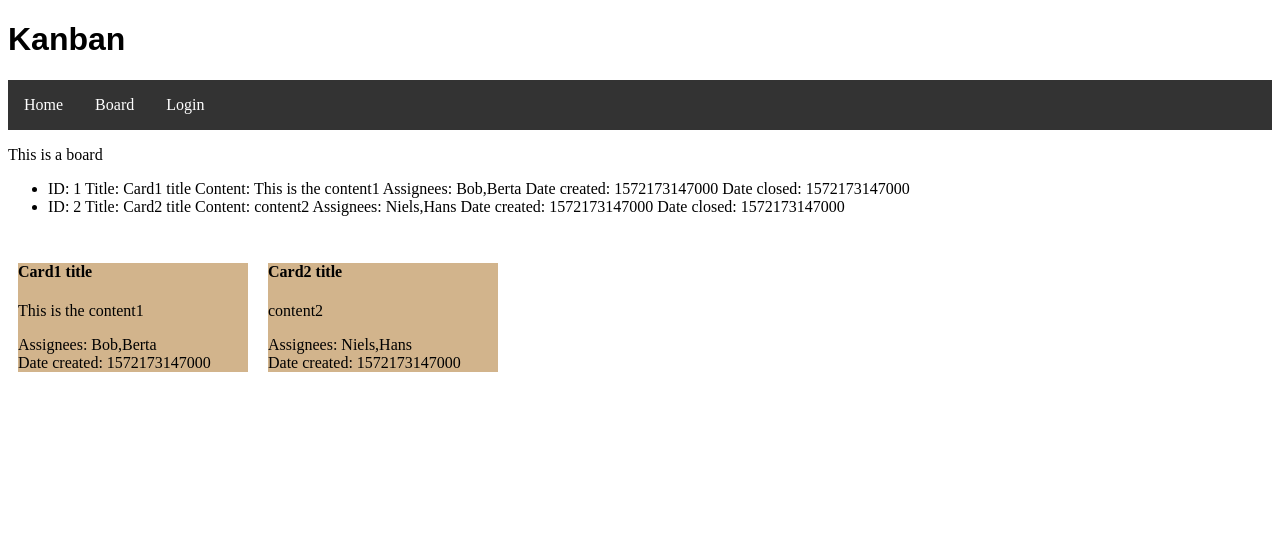
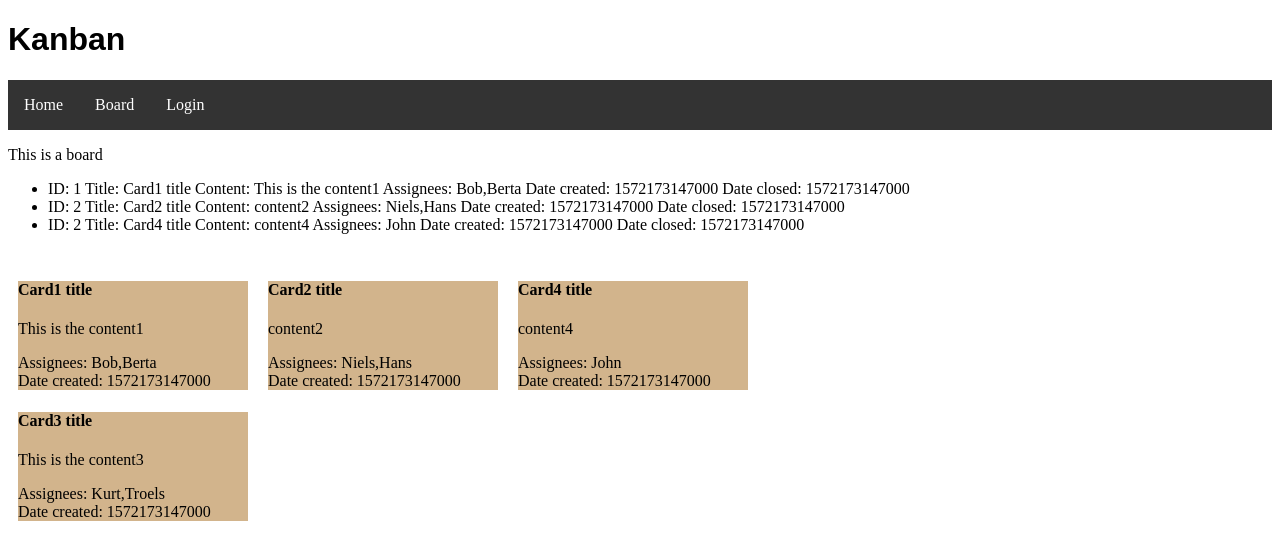
Before and after one commit to Distribution-group5/Kanban, an Angular app in the folder KanbanFrontend/: page /kanbanboard in a window 1280 px wide. Shown: the top 560 px of the page. Built offline with nearby package versions, Linux system fonts and the light colour scheme.

Commit message:
dynamic columns

```diff
--- a/KanbanFrontend/src/app/board/board.component.html
+++ b/KanbanFrontend/src/app/board/board.component.html
@@ -8,10 +8,7 @@
 
 
 <div class="row">
-  <div class="column">
-    <app-card [card]=kanbanBoard.Columns[0][0]></app-card>
+  <div class="column" *ngFor="let column of kanbanBoard.Columns">
+    <app-card *ngFor="let card of column" [card]=card></app-card>
   </div>
-  <div class="column">
-      <app-card [card]=kanbanBoard.Columns[1][0]></app-card>
-    </div>
 </div>
--- a/KanbanFrontend/src/app/board/board.component.ts
+++ b/KanbanFrontend/src/app/board/board.component.ts
@@ -7,7 +7,10 @@ import { Component, OnInit } from '@angular/core';
 })
 export class BoardComponent implements OnInit {
 
-  kanbanBoard = new KanbanBoard(1, "Example", [[new KanbanCard(1, "Card1 title", "This is the content1", ["Bob", "Berta"], Date.now(), Date.now()), new KanbanCard(3, "Card3 title", "This is the content3", ["Kurt", "Troels"], Date.now(), Date.now())], [new KanbanCard(2, "Card2 title", "content2", ["Niels", "Hans"], Date.now(), Date.now())]]);
+  kanbanBoard = new KanbanBoard(1, "Example", [
+    [new KanbanCard(1, "Card1 title", "This is the content1", ["Bob", "Berta"], Date.now(), Date.now()), new KanbanCard(3, "Card3 title", "This is the content3", ["Kurt", "Troels"], Date.now(), Date.now())],
+    [new KanbanCard(2, "Card2 title", "content2", ["Niels", "Hans"], Date.now(), Date.now())],
+    [new KanbanCard(2, "Card4 title", "content4", ["John"], Date.now(), Date.now())]]);
 
 
   constructor() { }
```
Also changed, not shown: KanbanFrontend/src/app/board/board.component.css (indentation only).
